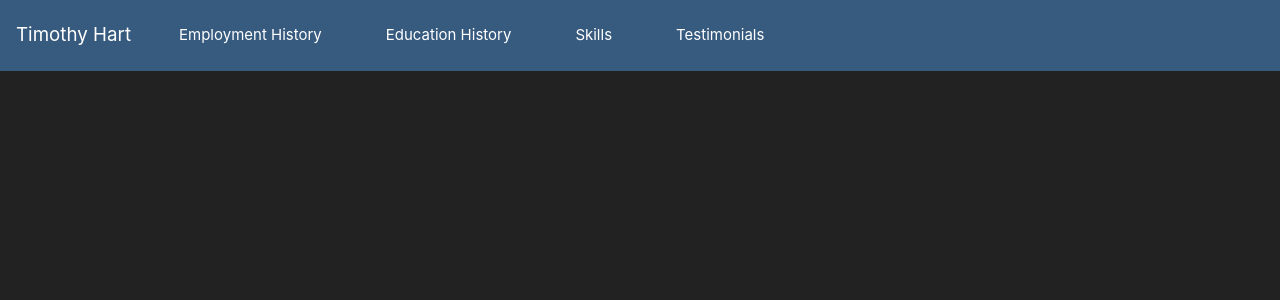
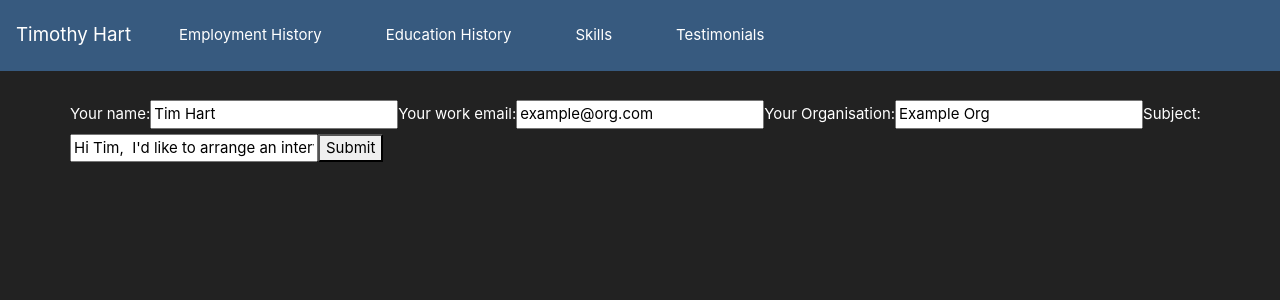
Before and after one commit to timface/resume-app, a React (Create React App) app in the folder frontend/: page /contact in a window 1280 px wide. Shown: the top 300 px of the page. Built offline with nearby package versions, Linux system fonts and the light colour scheme.

Commit message:
First pass at ContactForm.js using Formik

```diff
--- a/frontend/package.json
+++ b/frontend/package.json
@@ -7,6 +7,7 @@
     "@testing-library/react": "^9.5.0",
     "@testing-library/user-event": "^7.2.1",
     "axios": "^0.19.2",
+    "formik": "^2.1.4",
     "react": "^16.13.1",
     "react-dom": "^16.13.1",
     "react-router": "^5.2.0",
--- a/frontend/src/App.js
+++ b/frontend/src/App.js
@@ -7,6 +7,7 @@ import HistoryPage from './History/HistoryPage';
 import SkillPage from './Skills/SkillPage';
 import TestimonialPage from './TestimonialPage/TestimonialPage';
 import AboutPage from './About/AboutPage';
+import ContactForm from './Contact/ContactForm';
 
 class App extends Component {
   constructor(props) {
@@ -41,6 +42,7 @@ class App extends Component {
             <Route exact path='/history/:historyId' render={(props) => <HistoryFull {...props} />} />
             <Route exact path='/skills' render={(props) => <SkillPage {...props} data={this.state.data.skills} />} />
             <Route exact path='/testimonials' render={props => <TestimonialPage {...props} data={this.state.data.testimonials} />} />
+            <Route exact path='/contact' component={ContactForm} />
           </React.Fragment>
         }
       </div>
--- /dev/null
+++ b/frontend/src/Contact/ContactForm.js
@@ -0,0 +1,85 @@
+import React, { useState } from 'react';
+import { useFormik } from 'formik';
+
+
+const validate = values => {
+    const errors = {};
+    if (!values.name) {
+        errors.name = 'Required';
+    }
+
+    if (!values.email) {
+        errors.email = 'Required';
+    } else if (!/^[A-Z0-9._%+-]+@[A-Z0-9.-]+\.[A-Z]{2,4}$/i.test(values.email)) {
+        errors.email = 'Invalid Email Address';
+    }
+
+    if (!values.msg) {
+        errors.msg = 'Required';
+    }
+
+    return errors;
+}
+
+function ContactForm(props) {
+
+    const formik = useFormik({
+        initialValues: {
+            name: 'Tim Hart',
+            email: 'example@org.com',
+            org: 'Example Org',
+            msg: 'Hi Tim, \n I\'d like to arrange an interview',
+        },
+        validate,
+        onSubmit: values => {
+            alert(JSON.stringify(values, null, 2))
+        }
+    })
+
+    return (
+        <div className="container">
+            <div className="row">
+                <form onSubmit={formik.handleSubmit}>
+                    <label for="name">Your name:</label>
+                    <input
+                        id="name"
+                        name='name'
+                        type='text'
+                        value={formik.values.name}
+                        onChange={formik.handleChange}
+                        onBlur={formik.handleBlur} />
+                    {formik.touched.name && formik.errors.name ? <div>{formik.errors.name}</div> : null}
+                    <label for="email">Your work email:</label>
+                    <input
+                        id="email"
+                        name="email"
+                        type="email"
+                        value={formik.values.email}
+                        onChange={formik.handleChange}
+                        onBlur={formik.handleBlur} />
+                    {formik.touched.email && formik.errors.email ? <div>{formik.errors.email}</div> : null}
+                    <label for="org">Your Organisation:</label>
+                    <input
+                        id="org"
+                        name="org"
+                        type="text"
+                        value={formik.values.org}
+                        onChange={formik.handleChange}
+                        onBlur={formik.handleBlur} />
+                    <label for="msg">Subject:</label>
+                    <input
+                        id="msg"
+                        name="msg"
+                        type="msg"
+                        value={formik.values.msg}
+                        onChange={formik.handleChange}
+                        onBlur={formik.handleBlur} />
+                    {formik.touched.msg && formik.errors.msg ? <div>{formik.errors.msg}</div> : null}
+                    <button type='submit'>Submit</button>
+                </form>
+            </div>
+        </div>
+    )
+}
+
+export default ContactForm;
```
Also changed, not shown: 1 other file (tests, documents, lock files or other folders).
